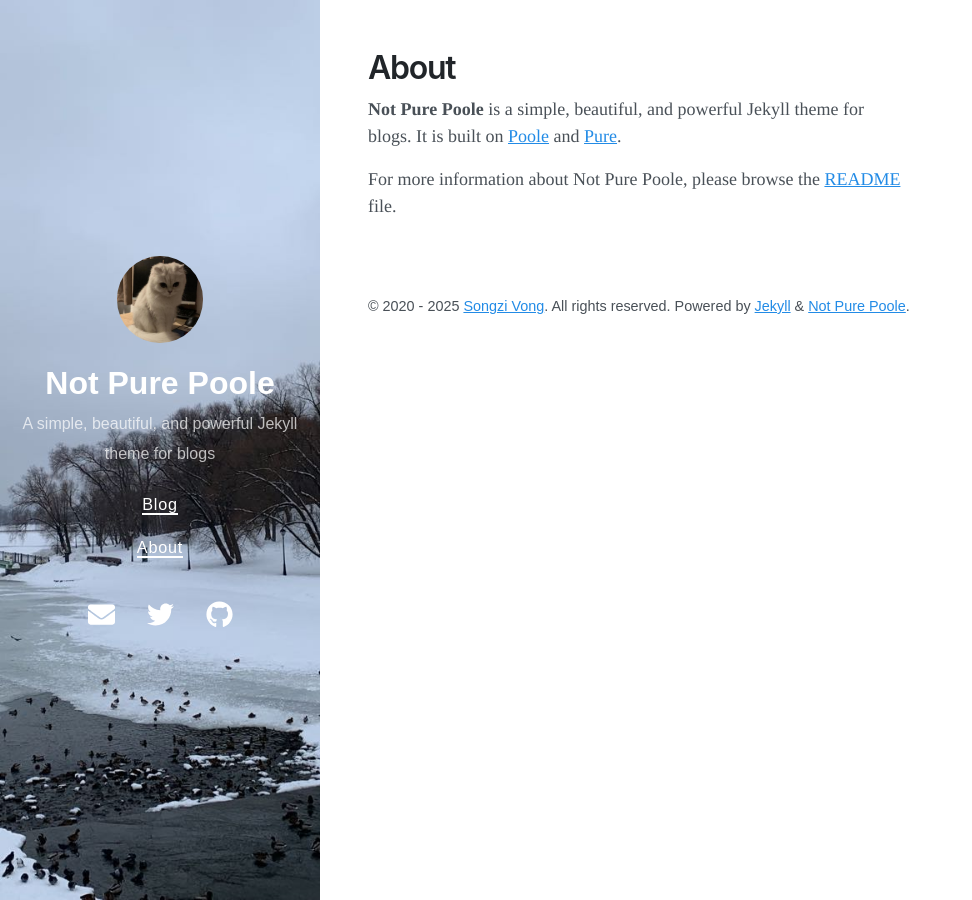
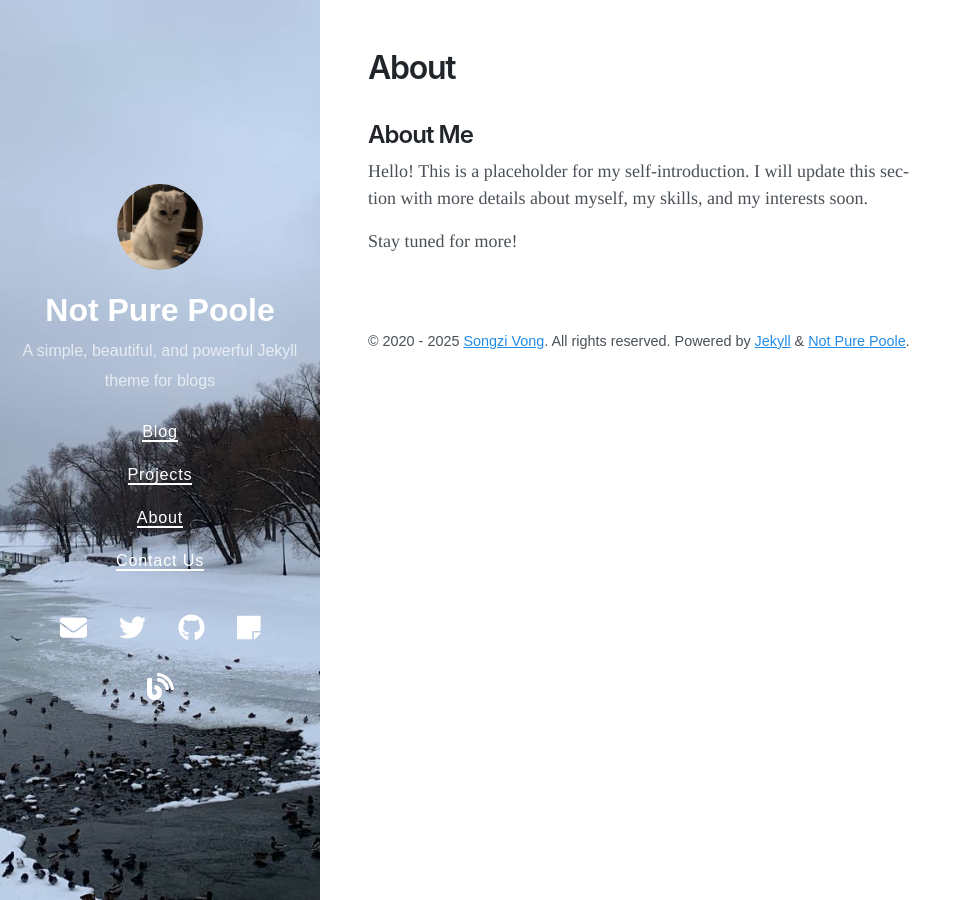
Before and after one commit to kmk4729/kmk4729.github.io, a Jekyll site: the page built from about.md, in a window 1280 px wide. Shown: the whole page, without its empty margins (0-972 px from the left). Built offline with Jekyll 4.4.1, drawn with Linux system fonts in a browser that asks for light colours; nearby versions of some CDN libraries.

Commit message:
Feat: 블로그 페이지 및 소셜 링크 추가
- about.md에 자기소개 자리 표시자 추가
- projects.md 페이지 생성 및 GitHub 프로젝트 링크 추가
- contact.md 페이지 생성 및 연락처 자리 표시자 추가
- _data/navigation.yml에 'Projects' 및 'Contact Us' 탐색 항목 추가
- _data/social.yml에 Notion, Velog 링크 및 GitHub 프로필 업데이트

```diff
--- a/_data/navigation.yml
+++ b/_data/navigation.yml
@@ -1,4 +1,8 @@
 - title: Blog
   url: /
+- title: Projects
+  url: /projects/
 - title: About
   url: /about/
+- title: Contact Us
+  url: /contact/
--- a/about.md
+++ b/about.md
@@ -3,6 +3,8 @@
 title: About
 ---
 
-**Not Pure Poole** is a simple, beautiful, and powerful Jekyll theme for blogs. It is built on [Poole](https://github.com/poole/poole) and [Pure](https://purecss.io/).
+## About Me
 
-For more information about Not Pure Poole, please browse the [README](https://github.com/vszhub/not-pure-poole) file.
+Hello! This is a placeholder for my self-introduction. I will update this section with more details about myself, my skills, and my interests soon.
+
+Stay tuned for more!
```
Also changed, not shown: _data/social.yml (+7 -1 lines), contact.md (added, +13 -0 lines), projects.md (added, +16 -0 lines).
